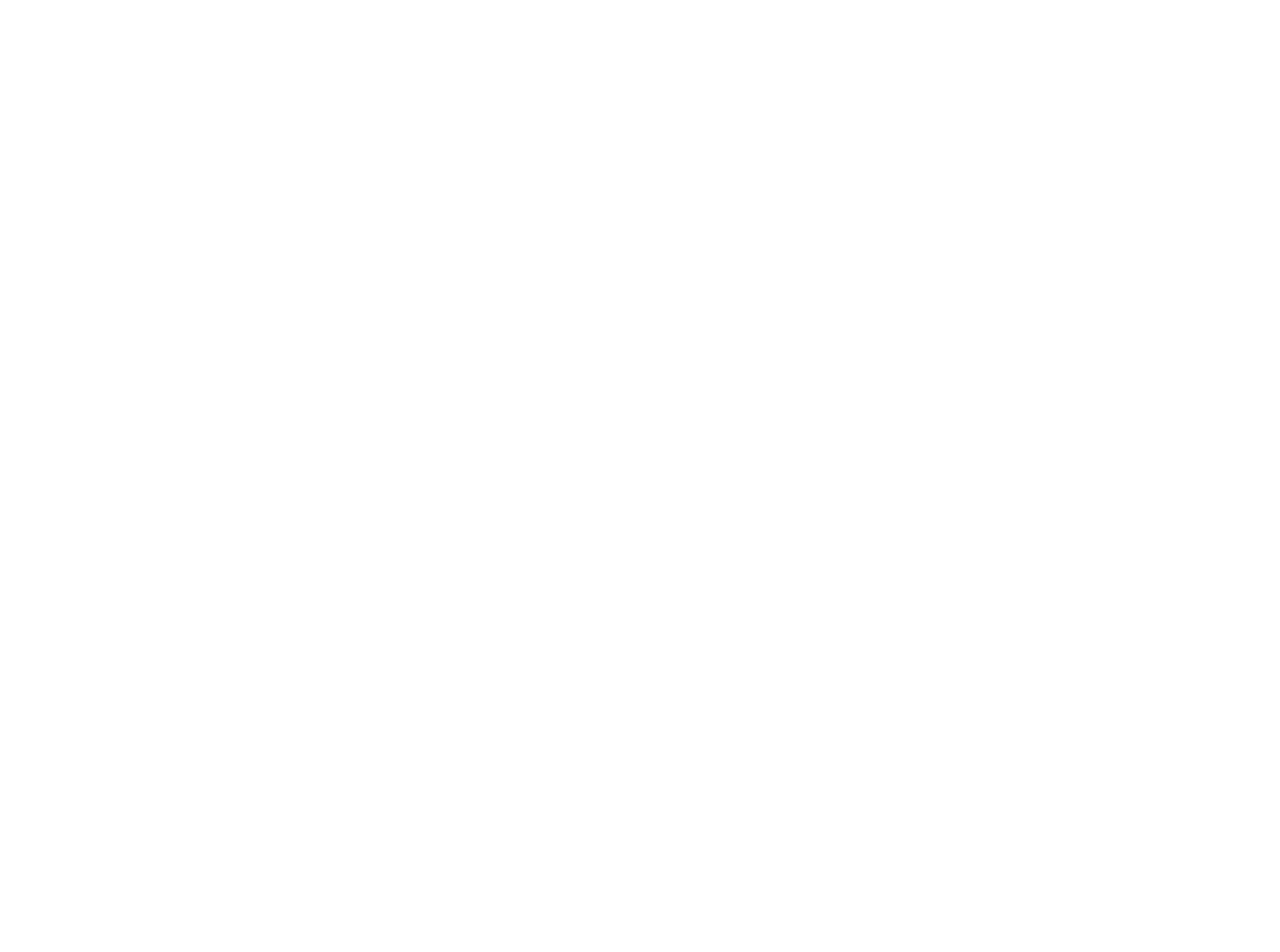
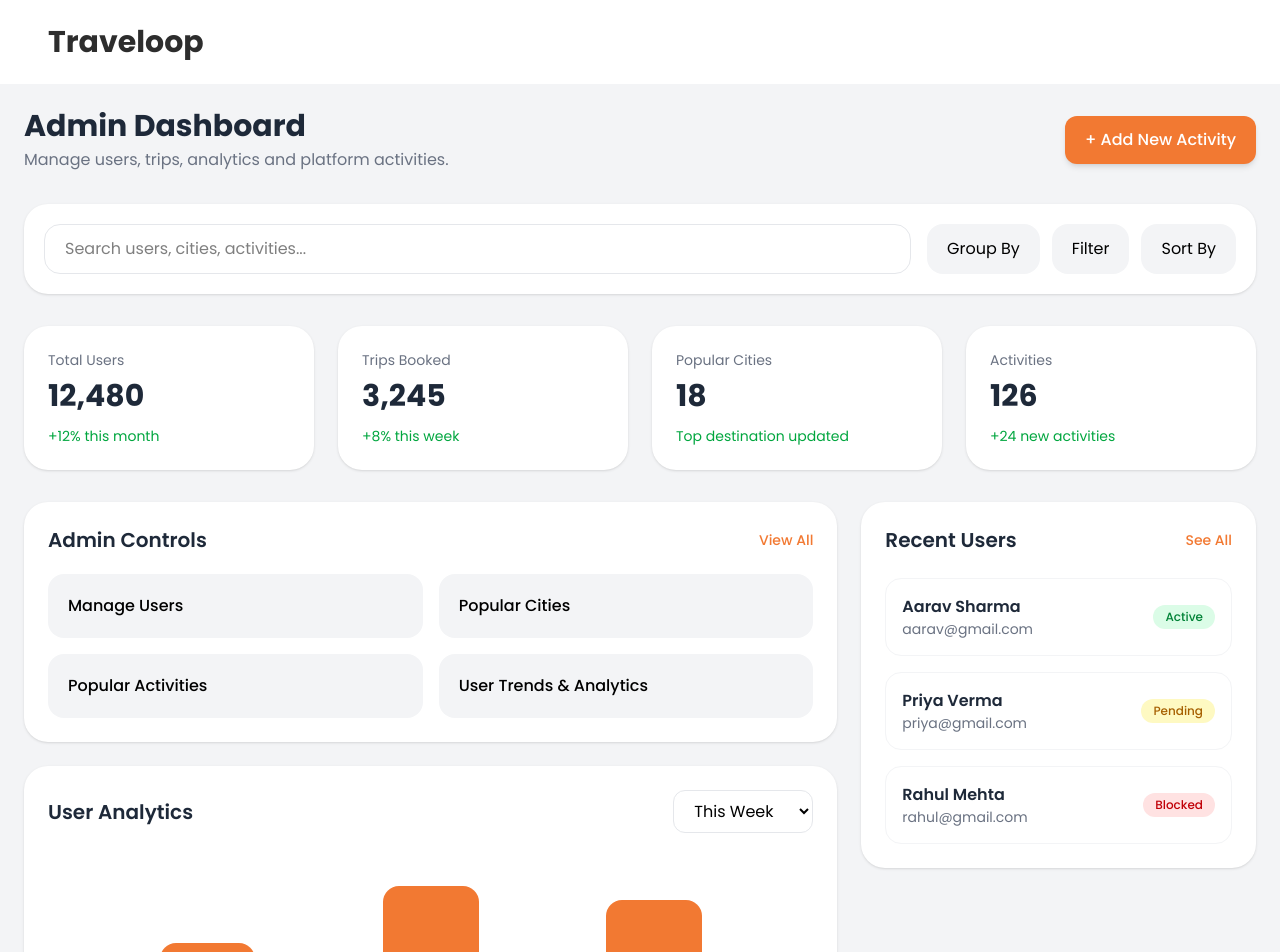
Before and after one commit to Mangi09/Odoo, a React (Vite) app in the folder client/: page /admin-panel in a window 1280 px wide. Before the commit this address had no page. Shown: the top 952 px of the page. Before the commit the page ends 800 px from the top, so only its background shows below. Built offline with nearby package versions, Linux system fonts and the light colour scheme.

Commit message:
admin panel setup

```diff
--- a/client/src/App.jsx
+++ b/client/src/App.jsx
@@ -6,6 +6,7 @@
 
 import MainLayout from "./layouts/MainLayout";
 import AdminLayout from "./layouts/AdminLayout";
+import AdminPanel from "./pages/AdminPanel";
 
 function App() {
   return (
@@ -20,7 +21,7 @@
 
       {/* Admin Layout */}
       <Route element={<AdminLayout />}>
-
+        <Route path="/admin-panel" element={<AdminPanel />} />
       </Route>
 
     </Routes>
--- /dev/null
+++ b/client/src/pages/AdminPanel.jsx
@@ -0,0 +1,219 @@
+import React from "react";
+
+const stats = [
+  {
+    title: "Total Users",
+    value: "12,480",
+    growth: "+12% this month",
+  },
+  {
+    title: "Trips Booked",
+    value: "3,245",
+    growth: "+8% this week",
+  },
+  {
+    title: "Popular Cities",
+    value: "18",
+    growth: "Top destination updated",
+  },
+  {
+    title: "Activities",
+    value: "126",
+    growth: "+24 new activities",
+  },
+];
+
+const quickActions = [
+  "Manage Users",
+  "Popular Cities",
+  "Popular Activities",
+  "User Trends & Analytics",
+];
+
+const recentUsers = [
+  {
+    name: "Aarav Sharma",
+    email: "aarav@gmail.com",
+    status: "Active",
+  },
+  {
+    name: "Priya Verma",
+    email: "priya@gmail.com",
+    status: "Pending",
+  },
+  {
+    name: "Rahul Mehta",
+    email: "rahul@gmail.com",
+    status: "Blocked",
+  },
+];
+
+const AdminPanel = () => {
+  return (
+    <main className="min-h-screen bg-gray-100 p-6">
+      {/* Header */}
+      <div className="flex flex-col md:flex-row md:items-center md:justify-between gap-4 mb-8">
+        <div>
+          <h1 className="text-3xl font-bold text-gray-800">
+            Admin Dashboard
+          </h1>
+          <p className="text-gray-500 mt-1">
+            Manage users, trips, analytics and platform activities.
+          </p>
+        </div>
+
+        <button className="bg-[#F27932] hover:bg-[#df6c2c] transition-all text-white px-5 py-3 rounded-xl font-medium shadow-md">
+          + Add New Activity
+        </button>
+      </div>
+
+      {/* Top Controls */}
+      <div className="bg-white rounded-3xl shadow-sm p-5 mb-8">
+        <div className="flex flex-col lg:flex-row gap-4">
+          {/* Search */}
+          <div className="flex-1">
+            <input
+              type="search"
+              placeholder="Search users, cities, activities..."
+              className="w-full px-5 py-3 rounded-2xl border border-gray-200 focus:outline-none focus:ring-2 focus:ring-[#F27932]"
+            />
+          </div>
+
+          {/* Buttons */}
+          <div className="flex flex-wrap gap-3">
+            <button className="px-5 py-3 rounded-2xl bg-gray-100 hover:bg-gray-200 transition">
+              Group By
+            </button>
+
+            <button className="px-5 py-3 rounded-2xl bg-gray-100 hover:bg-gray-200 transition">
+              Filter
+            </button>
+
+            <button className="px-5 py-3 rounded-2xl bg-gray-100 hover:bg-gray-200 transition">
+              Sort By
+            </button>
+          </div>
+        </div>
+      </div>
+
+      {/* Stats Cards */}
+      <div className="grid grid-cols-1 sm:grid-cols-2 xl:grid-cols-4 gap-6 mb-8">
+        {stats.map((item, index) => (
+          <div
+            key={index}
+            className="bg-white rounded-3xl p-6 shadow-sm hover:shadow-lg transition-all"
+          >
+            <p className="text-gray-500 text-sm">{item.title}</p>
+
+            <h2 className="text-3xl font-bold text-gray-800 mt-2">
+              {item.value}
+            </h2>
+
+            <p className="text-green-600 text-sm mt-3">{item.growth}</p>
+          </div>
+        ))}
+      </div>
+
+      {/* Main Content */}
+      <div className="grid grid-cols-1 xl:grid-cols-3 gap-6">
+        {/* Left Section */}
+        <div className="xl:col-span-2 space-y-6">
+          {/* Quick Actions */}
+          <div className="bg-white rounded-3xl p-6 shadow-sm">
+            <div className="flex items-center justify-between mb-5">
+              <h2 className="text-xl font-semibold text-gray-800">
+                Admin Controls
+              </h2>
+
+              <button className="text-sm text-[#F27932] font-medium">
+                View All
+              </button>
+            </div>
+
+            <div className="grid grid-cols-1 sm:grid-cols-2 gap-4">
+              {quickActions.map((action, index) => (
+                <button
+                  key={index}
+                  className="bg-gray-100 hover:bg-[#F27932] hover:text-white transition-all rounded-2xl p-5 text-left font-medium"
+                >
+                  {action}
+                </button>
+              ))}
+            </div>
+          </div>
+
+          {/* Analytics Section */}
+          <div className="bg-white rounded-3xl p-6 shadow-sm">
+            <div className="flex items-center justify-between mb-6">
+              <h2 className="text-xl font-semibold text-gray-800">
+                User Analytics
+              </h2>
+
+              <select className="border border-gray-200 rounded-xl px-4 py-2 outline-none">
+                <option>This Week</option>
+                <option>This Month</option>
+                <option>This Year</option>
+              </select>
+            </div>
+
+            {/* Fake Graph UI */}
+            <div className="h-72 flex items-end gap-4">
+              {[40, 70, 55, 90, 65, 85, 60].map((height, index) => (
+                <div
+                  key={index}
+                  className="flex-1 bg-[#F27932] rounded-t-2xl"
+                  style={{ height: `${height}%` }}
+                ></div>
+              ))}
+            </div>
+          </div>
+        </div>
+
+        {/* Right Section */}
+        <div className="bg-white rounded-3xl p-6 shadow-sm h-fit">
+          <div className="flex items-center justify-between mb-6">
+            <h2 className="text-xl font-semibold text-gray-800">
+              Recent Users
+            </h2>
+
+            <button className="text-sm text-[#F27932] font-medium">
+              See All
+            </button>
+          </div>
+
+          <div className="space-y-4">
+            {recentUsers.map((user, index) => (
+              <div
+                key={index}
+                className="border border-gray-100 rounded-2xl p-4 hover:bg-gray-50 transition"
+              >
+                <div className="flex items-center justify-between">
+                  <div>
+                    <h3 className="font-semibold text-gray-800">
+                      {user.name}
+                    </h3>
+                    <p className="text-sm text-gray-500">{user.email}</p>
+                  </div>
+
+                  <span
+                    className={`text-xs px-3 py-1 rounded-full font-medium ${
+                      user.status === "Active"
+                        ? "bg-green-100 text-green-700"
+                        : user.status === "Pending"
+                        ? "bg-yellow-100 text-yellow-700"
+                        : "bg-red-100 text-red-700"
+                    }`}
+                  >
+                    {user.status}
+                  </span>
+                </div>
+              </div>
+            ))}
+          </div>
+        </div>
+      </div>
+    </main>
+  );
+};
+
+export default AdminPanel;
```
